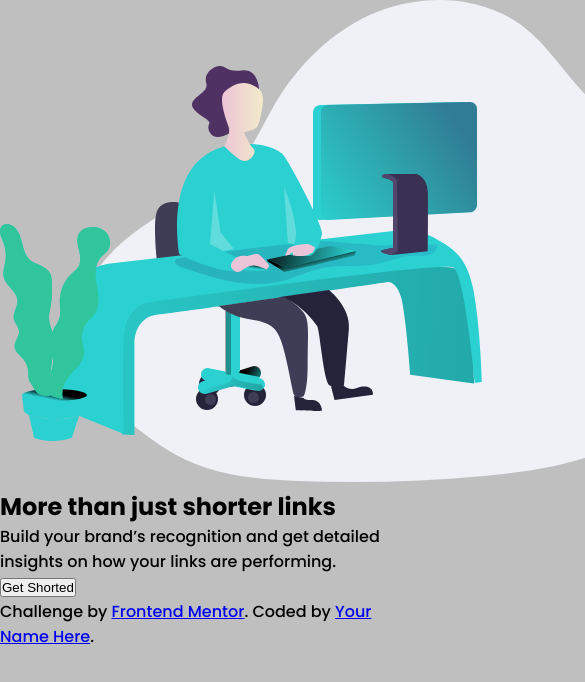
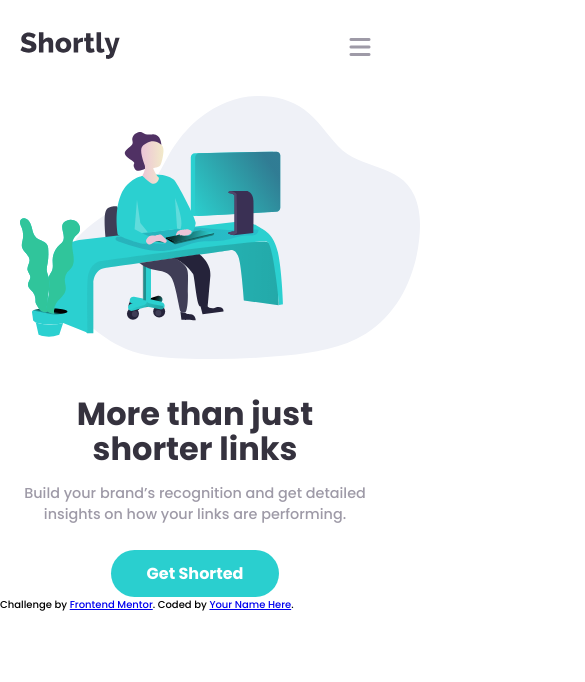
Before and after one commit to ShayanFaghihi/link-shortener, a plain HTML site: page index.html in a window 390 px wide. Shown: the top 682 px of the page, 585 px wide, since content can reach past the window. Drawn offline with Linux system fonts and the light colour scheme.

Commit message:
Header and Hero section completed for mobile view

```diff
--- a/index.html
+++ b/index.html
@@ -11,27 +11,33 @@
 </head>
 <body>
 
-  <header hidden>
+  <header>
     <div class="container">
+      <div class="wrapper">
+        <!-- Logo -->
         <a href="/"><img src="./images/logo.svg" alt="Shortly Logo"></a>
-    </div>
+        <!-- Navigation -->
         <div class="mobile-nav">
           <a href="javascript:void(0)" class="nav-icon"><i class="fas fa-bars"></i></a>
-      <div class="nav mobile-nav__nav">
+          <nav class="nav mobile-nav__nav" hidden>
             <ul class="mobile-nav__list">
               <li class="mobile-nav__item"><a href="#features" class="mobile-nav__link">Features</a></li>
               <li class="mobile-nav__item"><a href="#pricing" class="mobile-nav__link">Pricing</a></li>
               <li class="mobile-nav__item"><a href="#resources" class="mobile-nav__link">Resources</a></li>
               <hr class="horizontal-line">
               <li class="mobile-nav__item"><a href="#" class="mobile-nav__link">Login</a></li>
-          <li class="mobile-nav__item"><a href="#" class="mobile-nav__link">Sign Up</a></li>
+              <li class="mobile-nav__item"><a href="#" class="mobile-nav__link btn">Sign Up</a></li>
             </ul>
-      </div>
-    </div>
+          </nav>
+        </div> <!--End of mobile Nav-->
+      </div> <!--End of Wrapper-->
+    </div> <!--End of Container-->
+
   </header>
 
-  <main>
+  <main> <!--Main Tag-->
     <div class="container">
+      <!-- Hero Section -->
       <section class="hero">
         <img src="./images/illustration-working.svg" alt="Working Person">
         <div class="hero-text">
@@ -42,9 +48,14 @@
           <button class="btn">Get Shorted</button>
         </div>
       </section>
+      <!-- End of Hero Section -->
     </div>
   </main>
 
+
+  <footer>
+
+  </footer>
 
 <!--
   Features
--- a/style.css
+++ b/style.css
@@ -6,11 +6,12 @@
     box-sizing: border-box;
 }
 
-
+/* Root styles */
 :root {
     /* Colors */
     --clr-pri-cyan : hsl(180, 66%, 49%);
     --clr-pri-violet: hsl(257, 27%, 26%);
+    --clr-pri-gray : hsl(225, 33.3%, 95.3%);
 
     --clr-sec-red : hsl(0, 87%, 67%);
 
@@ -21,13 +22,145 @@
 
 }
 
-
+/* General Styles */
 body {
     font-family: 'Poppins', sans-serif;
     font-weight: 500;
-    font-size: 1;
-    background-color: var(--clr-neu-gray);
-    color: var(--clr
+    font-size: 10px;
+}
 
-    );
+img {
+    max-width: 100%;
 }
+
+
+.container {
+    width: min(90%,1000px);
+    margin-inline: auto;
+}
+
+/* Headings and Titles */
+h1 {
+    color: var(--clr-neu-dark-blue);
+    font-size: 2rem;
+    text-align: center;
+    line-height: 1.1;
+}
+
+/* Buttons and CTA */
+.btn {
+    cursor: pointer;
+    display: inline-block;
+    font-family: inherit;
+    font-size: 1rem;
+    font-weight: 700;
+    border-radius: 100px;
+    border: none;
+    outline: none;
+    background-color: var(--clr-pri-cyan);
+    color: #fff;
+    padding: .7rem 2.2rem;
+}
+
+/* Menu Nav */
+header {
+    margin: 2rem 0;
+}
+
+header img {
+    max-width: 100px;
+}
+
+/* Mobile View */
+header .wrapper {
+    display: flex;
+    justify-content: space-between;
+    align-items: center;
+}
+
+header .mobile-nav .nav-icon {
+    cursor: pointer;
+    text-decoration: none;
+}
+
+header .mobile-nav .nav-icon i{
+    font-size: 1.5rem;
+    color: var(--clr-neu-violet);
+}
+
+/* Drop Down */
+header .mobile-nav {
+    position: relative;
+}
+
+header .mobile-nav .nav {
+    padding: 2rem 1rem;
+    background-color: var(--clr-pri-violet);
+    border-radius: 10px;
+
+    position: fixed;
+    top: 5rem;
+    right: 2rem;
+    left: 2rem;
+    z-index: 10;
+}
+
+header .mobile-nav .nav .mobile-nav__list {
+    list-style: none;
+    text-align: center;
+}
+
+header .mobile-nav .nav .mobile-nav__item + .mobile-nav__item{
+    margin-top: 2rem;
+}
+
+header .mobile-nav .nav .horizontal-line {
+    margin: 2rem 0;
+    color: var(--clr-neu-violet);
+    opacity: 20%;
+}
+
+header .mobile-nav .nav .mobile-nav__link {
+    text-decoration: none;
+    color: #fff;
+    font-family: inherit;
+    font-size: 1.2rem;
+    font-weight: 700;
+    width: 100%;
+}
+
+/* Desktop View */
+
+
+
+/* Hero Section */
+section.hero {
+    background-color: #fff;
+}
+
+section.hero img {
+    text-align: left;
+    position: relative;
+    right: 0px;
+    min-width: 400px;
+}
+
+.hero-text {
+    text-align: center;
+}
+
+.hero-text .title{
+    margin: 2rem 0 1rem 0;
+}
+
+.hero-text .hero-text__par {
+    font-size: .9rem;
+    color: var(--clr-neu-violet);
+    text-align: center;
+    line-height: 1.5;
+    margin-bottom: 1.5rem;
+}
+
+.hero-text {
+    text-align: center;
+}
```
Also changed, not shown: 2 other files. Lines whose indentation alone changed are shown as unchanged.
